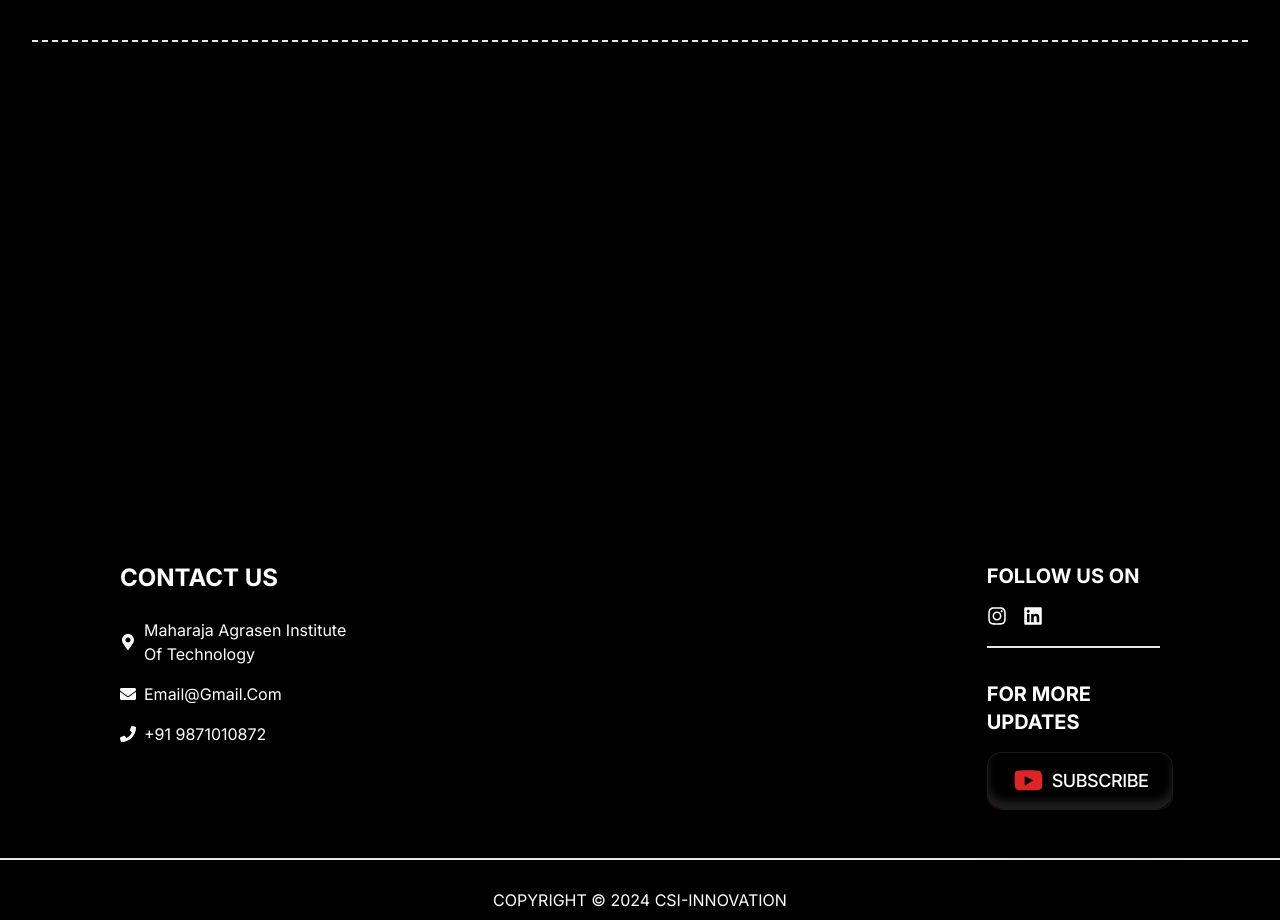
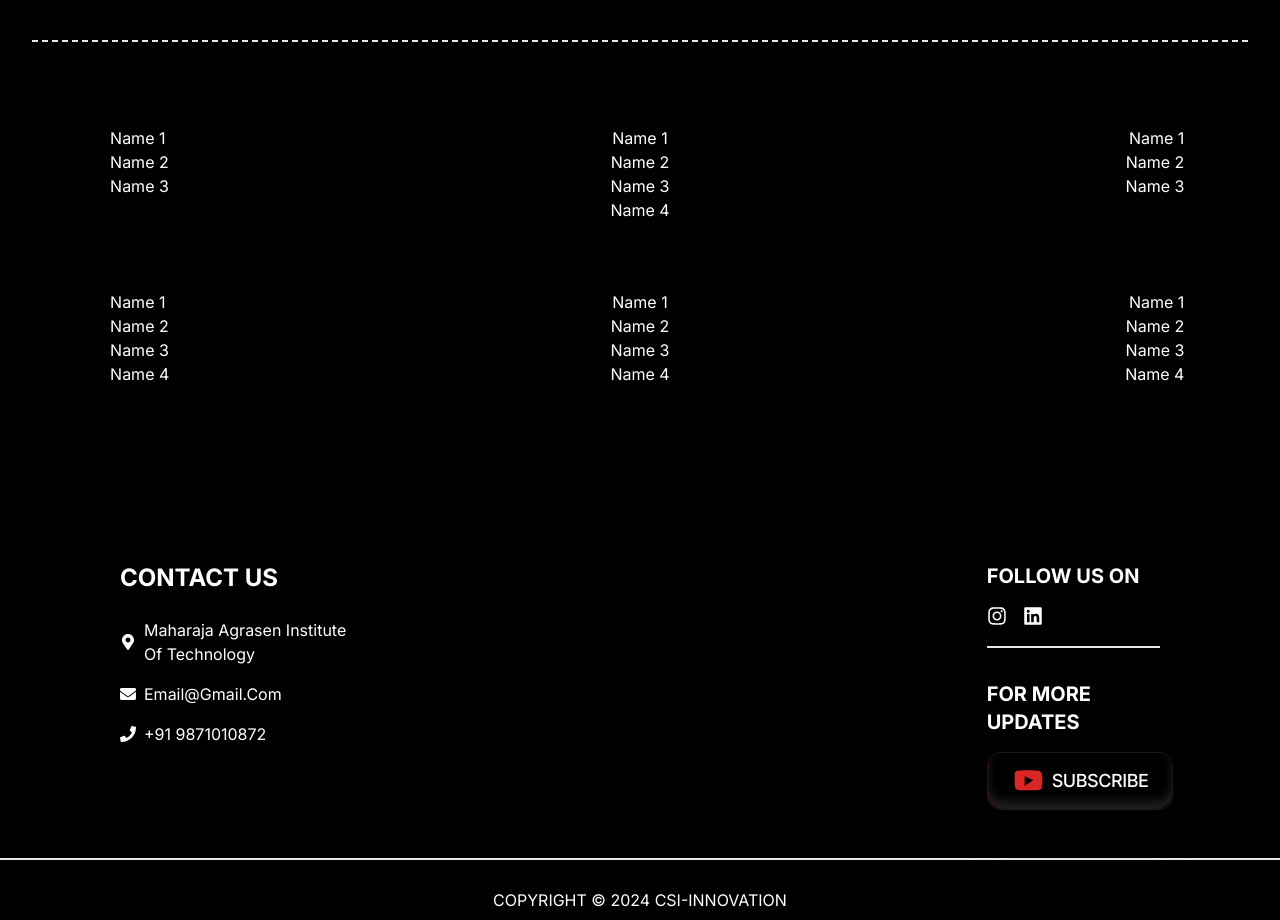
Before and after one commit to joyal-jij0/csi-v3, a Next.js app: page /team in a window 1280 px wide. Shown: the part 1262-2182 px from the top of the page. Built offline with nearby package versions, Linux system fonts and the light colour scheme.

Commit message:
refactor: Add 'text-white' class to list items in Team component

```diff
--- a/src/app/team/page.tsx
+++ b/src/app/team/page.tsx
@@ -77,7 +77,7 @@ export default function Team() {
                 ${index % 3 === 2 ? 'md:text-right' : ''}
               `}>
                 {dept.people.map((person) => (
-                  <li key={person}>{person}</li>
+                  <li className='text-white' key={person}>{person}</li>
                 ))}
               </ul>
             </div>
```
